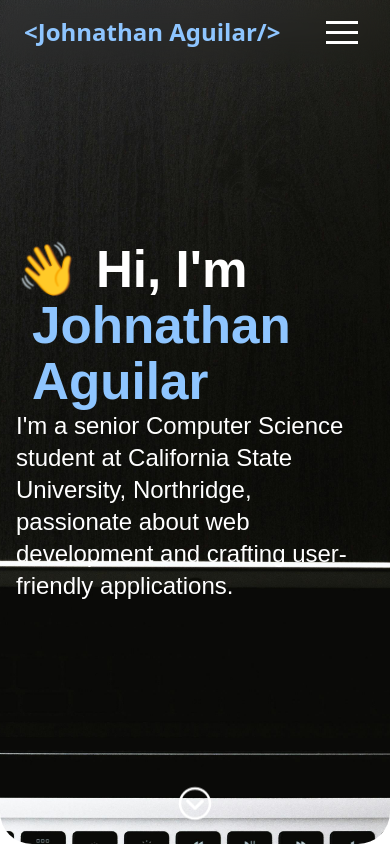
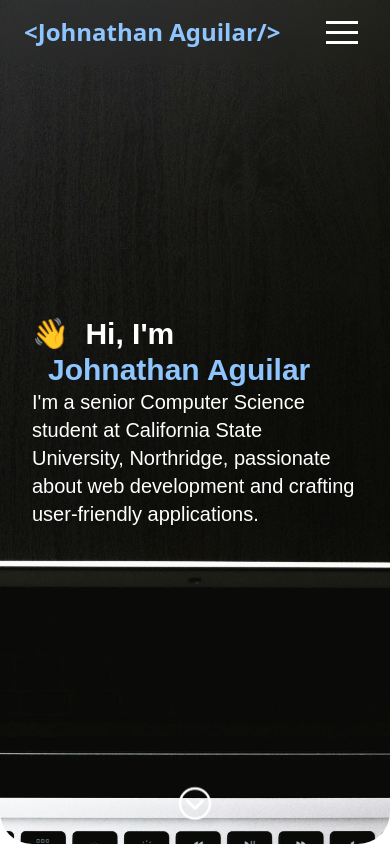
Before and after one commit to JohnathanAguilar01/Johnathan_Portfolio, a React (Vite) app: page / in a window 390 px wide. Shown: the top 846 px of the page. Built offline with nearby package versions, Linux system fonts and the light colour scheme.

Commit message:
fixed the issue when too small and when inbetween

```diff
--- a/src/components/About.tsx
+++ b/src/components/About.tsx
@@ -1,9 +1,9 @@
 function About() {
   return (
     <>
-      <div className="flex flex-col px-4 py-24 justify-between items-center w-screen md:flex-row md:px-64 ">
-        <div className="max-w-2xl h-auto flex flex-col items-start justify-center mb-10 md:mb-0">
-          <h2 className="text-3xl font-bold text-start text-blue-300 mb-4">
+      <div className="flex flex-col px-4 py-24 justify-between items-center w-screen xl:flex-row 2xl:px-64 xl:px-32 ">
+        <div className="max-w-2xl h-auto flex flex-col items-center text-center xl:text-start xl:items-start xl:justify-center mb-10 xl:mb-0 xl:mr-10">
+          <h2 className="text-3xl font-bold text-start text-blue-300 mb-4 ">
             About Me
           </h2>
           <p className="text-lg font-bold">
@@ -19,7 +19,7 @@ function About() {
           </p>
         </div>
         <img
-          className="size-125 rounded-2xl"
+          className="size-100 rounded-2xl md:size-125"
           src="profile_pic.jpg"
           alt="Profile Picture"
         />
--- a/src/components/Education.tsx
+++ b/src/components/Education.tsx
@@ -1,13 +1,13 @@
 function Education() {
   return (
     <>
-      <div className="flex flex-col px-4 py-24 justify-between items-center w-screen md:flex-row md:px-64 ">
+      <div className="flex flex-col px-4 py-24 justify-between items-center w-screen xl:flex-row 2xl:px-64 xl:px-32 ">
         <img
           className="object-scale-down size-auto"
           src="csun.png"
           alt="Profile Picture"
         />
-        <div className="max-w-2xl h-auto flex flex-col items-start justify-center mt-10 md:mb-0">
+        <div className="max-w-2xl h-auto flex flex-col items-center text-center xl:text-start xl:items-start xl:justify-center mt-10 xl:mb-0 xl:ml-10">
           <h2 className="text-3xl font-bold text-start text-blue-300 mb-4">
             Education
           </h2>
--- a/src/components/Home.tsx
+++ b/src/components/Home.tsx
@@ -20,6 +20,7 @@ const Home: React.FC = () => {
                 : "-translate-x-40 opacity-0"
             }`}
           >
+            <div className="hidden md:block">
               <h1
                 className="text-sm inline-flex
               animate-wiggle"
@@ -32,7 +33,6 @@ const Home: React.FC = () => {
               <h1 className="text-sm text-blue-300 font-bold md:inline ml-4">
                 Johnathan Aguilar
               </h1>
-          </div>
               <h2
                 className={`max-w-lg text-2xl text-white transition-all duration-2000 ${isVisible ? "translate-y-0 opacity-100" : "translate-y-40 opacity-0"} `}
               >
@@ -41,6 +41,29 @@ const Home: React.FC = () => {
                 crafting user-friendly applications.
               </h2>
             </div>
+            <div className="md:hidden m-4">
+              <h2
+                className="text-3xl inline-flex
+              animate-wiggle"
+              >
+                👋
+              </h2>
+              <h2 className="text-3xl text-white font-bold inline ml-4">
+                Hi, I'm
+              </h2>
+              <h2 className="text-3xl text-blue-300 font-bold md:inline ml-4">
+                Johnathan Aguilar
+              </h2>
+              <h3
+                className={`max-w-lg text-xl text-white transition-all duration-2000 ${isVisible ? "translate-y-0 opacity-100" : "translate-y-40 opacity-0"} `}
+              >
+                I'm a senior Computer Science student at California State
+                University, Northridge, passionate about web development and
+                crafting user-friendly applications.
+              </h3>
+            </div>
+          </div>
+        </div>
       </div>
     </>
   );
```
Lines whose indentation alone changed are shown as unchanged.
